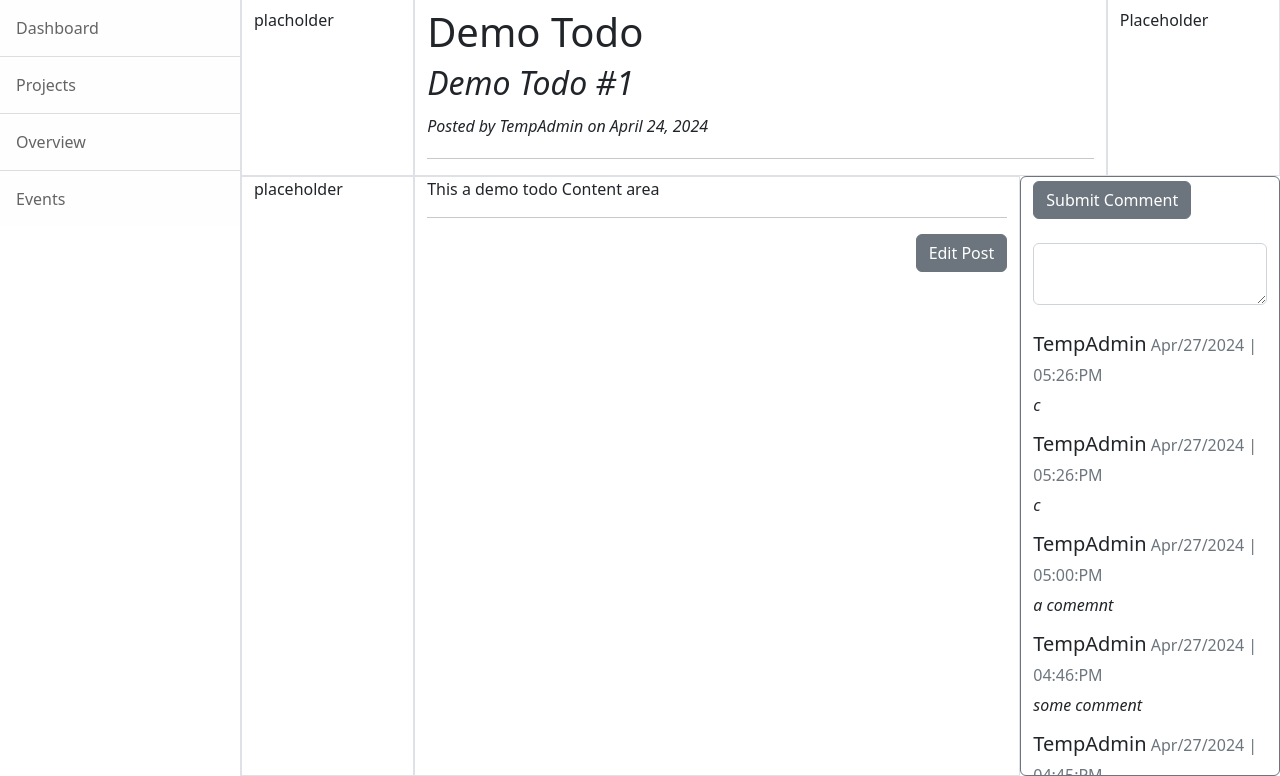
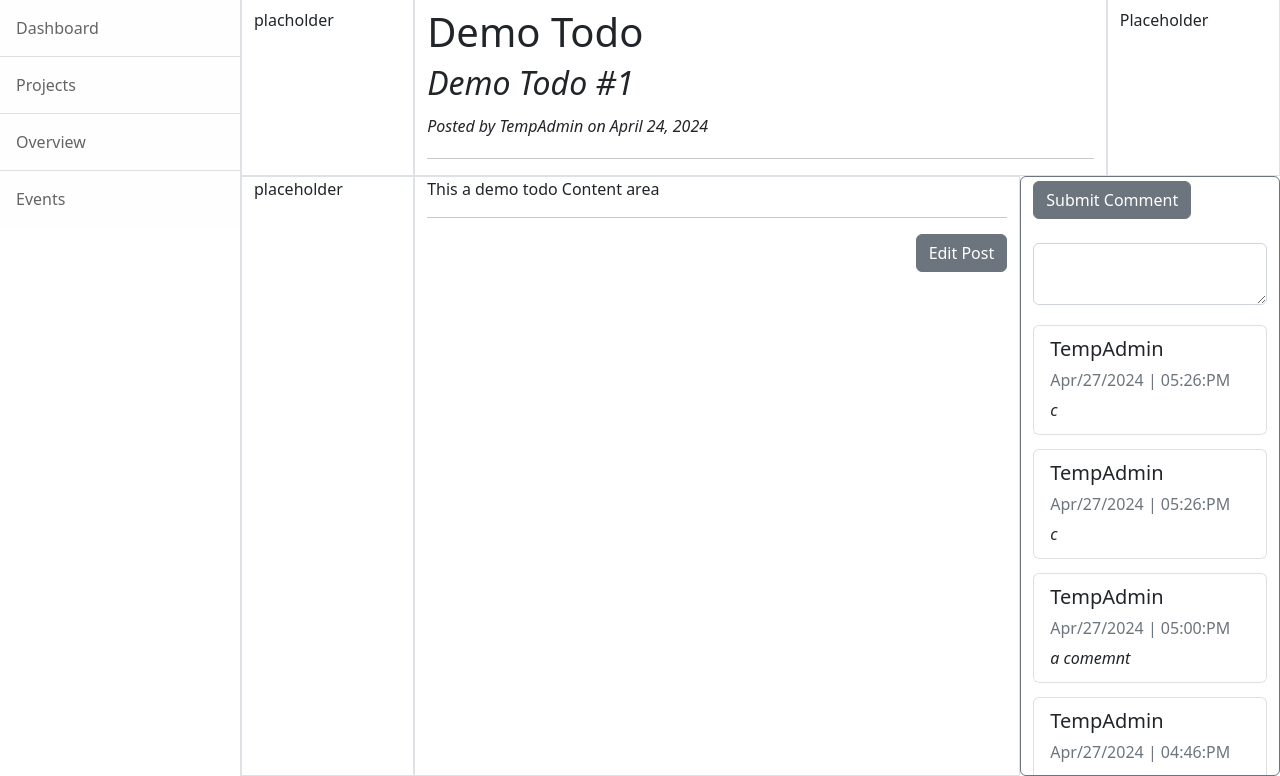
Before and after one commit to rworsham/WorkFloFlask, a Flask app: page /dashboard/1 in a window 1280 px wide. Shown: the part 58-834 px from the top of the page. Run offline with Flask 3, Linux system fonts and the light colour scheme; a user stored in the database is signed in; data comes from the database, SQL or seed files in the repository; some libraries are stand-ins or nearby versions.

Commit message:
Changed todo comment section and cleaned up imports

```diff
--- a/main.py
+++ b/main.py
@@ -1,12 +1,12 @@
 from flask import Flask, render_template, url_for, redirect, request, flash
 from flask_wtf import FlaskForm
-from wtforms import StringField, SubmitField, BooleanField, EmailField, PasswordField, SelectField, IntegerField
-from wtforms.validators import DataRequired, URL, NumberRange, InputRequired
+from wtforms import StringField, SubmitField, EmailField, PasswordField, SelectField, IntegerField
+from wtforms.validators import DataRequired, NumberRange, InputRequired
 from flask_bootstrap import Bootstrap5
 from flask_sqlalchemy import SQLAlchemy
 from flask_gravatar import Gravatar
 from sqlalchemy.orm import DeclarativeBase, Mapped, mapped_column, relationship
-from sqlalchemy import Integer, String, Boolean, ForeignKey, Text, DATE, desc
+from sqlalchemy import Integer, String, ForeignKey, Text, desc
 from flask_login import UserMixin, login_user, LoginManager, login_required, current_user, logout_user
 from flask_ckeditor import CKEditorField
 from werkzeug.security import generate_password_hash, check_password_hash
--- a/templates/todo.html
+++ b/templates/todo.html
@@ -121,11 +121,10 @@
                             {% for row in comments %}
                                 {% for comment in row %}
                                     {% if comment.post_id == todo.id %}
-                                    <div class="list-group-flush overflow-auto pt-2">
+                                    <div class="list-group overflow-auto pt-1">
                                         <a class="list-group-item list-group-item-action flex-column align-items-start ">
                                         <div class="d-flex w-100 align-bottom">
                                           <p class="mb-1 fs-5 fw-medium">{{ comment.comment_author.name }}<small class="text-muted mb-1 fs-6 fw-light">    {{ comment.date }}</small></p>
-
                                         </div>
                                         <p class="mb-1 fst-italic">{{ comment.text }}</p>
                                       </a>
```
